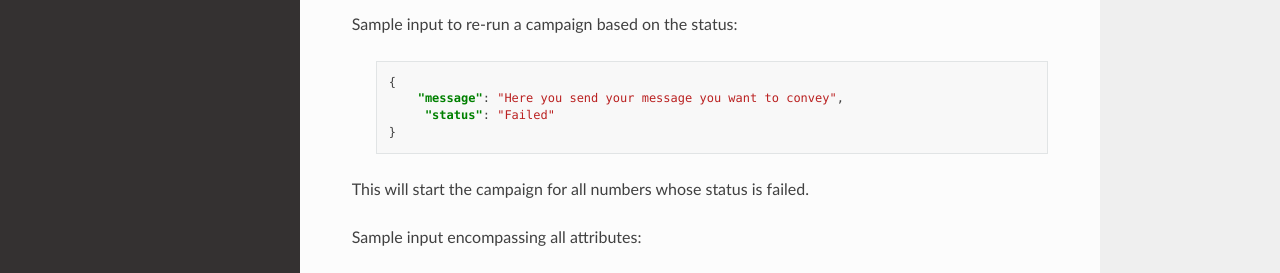
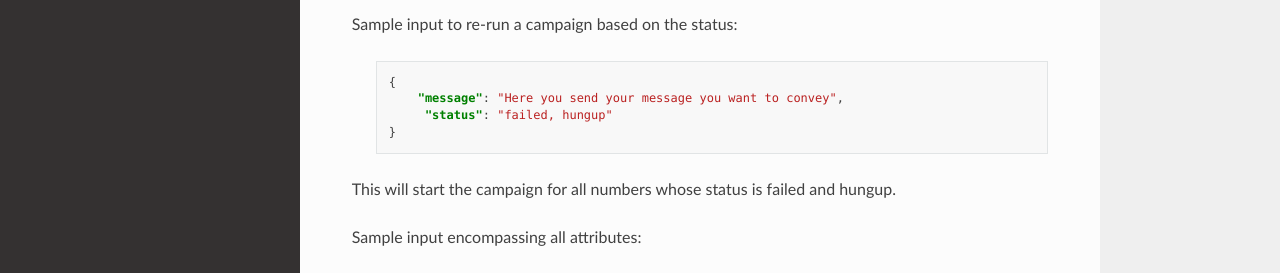
Before and after one commit to anjelikaprixa/TingTing, a Sphinx documentation site: the page built from docs/source/api.rst, in a window 1280 px wide and 900 px high, scrolled down 7211 px. Shown: the part 152-425 px from the top of the window. Built offline with Sphinx 7.4.7 and the Read the Docs theme 2.0.0, drawn with Linux system fonts in a browser that asks for light colours.

```diff
--- a/docs/source/api.rst
+++ b/docs/source/api.rst
@@ -444,10 +444,10 @@ Sample input to re-run a campaign based on the status:
 
    {
        "message": "Here you send your message you want to convey",
-	"status": "Failed"
+	"status": "failed, hungup"
    }
 
-This will start the campaign for all numbers whose status is failed.
+This will start the campaign for all numbers whose status is failed and hungup.
 
 
 Sample input encompassing all attributes:
```
